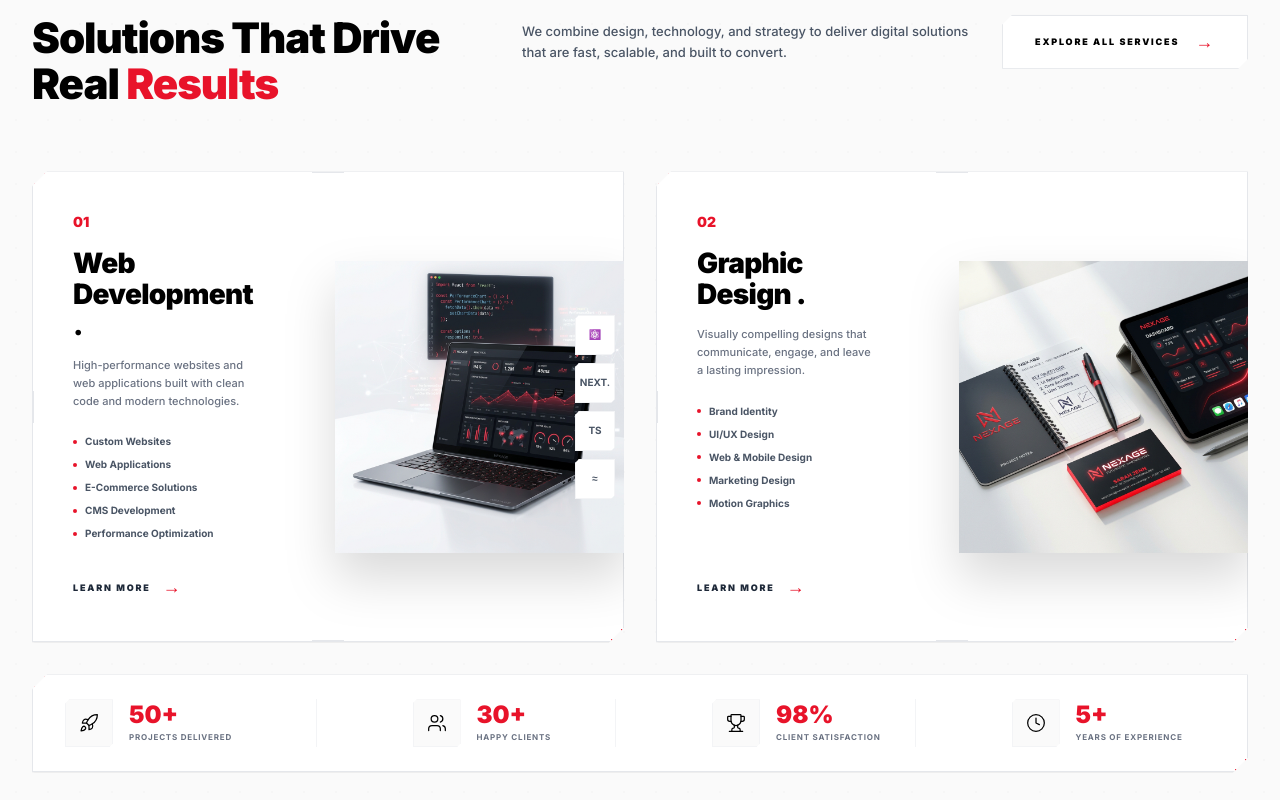
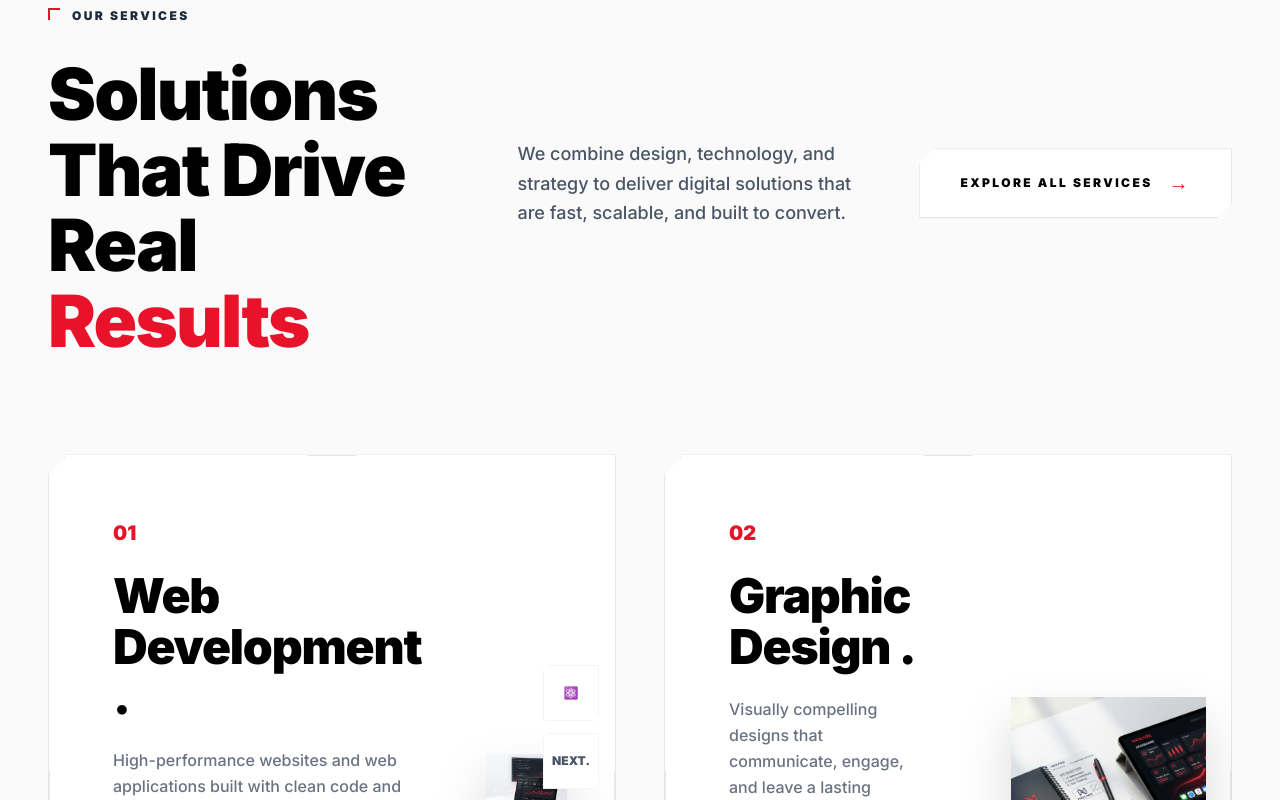
Before and after one commit to ayoub21dev/Nexage, a Next.js app: page / in a window 1280 px wide. Shown: the part 920-1720 px from the top of the page. Built offline with nearby package versions, Linux system fonts and the light colour scheme.

Commit message:
style: refine typography, spacing, and layout responsiveness of the Services section

```diff
--- a/components/Services.tsx
+++ b/components/Services.tsx
@@ -24,29 +24,29 @@ export default function Services() {
   ];
 
   return (
-    <section id="services" className="py-24 bg-[#FAFAFA] relative overflow-hidden">
+    <section id="services" className="py-24 md:py-32 bg-[#FAFAFA] relative overflow-hidden">
       {/* Background accents */}
       <div className="absolute inset-0 z-0 pointer-events-none dot-pattern opacity-30"></div>
 
-      <div className="container mx-auto px-8 relative z-10 w-full max-w-7xl">
+      <div className="container mx-auto px-6 md:px-12 relative z-10 w-full max-w-[1400px]">
 
         {/* Header Section */}
-        <div className="flex flex-col lg:flex-row justify-between items-start lg:items-center mb-16 gap-8">
-          <div className="flex-1">
-            <div className="flex items-center relative mb-6">
-              <div className="absolute top-0 left-0 w-2 h-2 border-t-[1.5px] border-l-[1.5px] border-nexage-red"></div>
-              <span className="text-[9px] sm:text-[10px] uppercase tracking-[0.2em] text-gray-800 font-bold ml-4">
+        <div className="flex flex-col lg:flex-row justify-between items-start lg:items-center mb-16 lg:mb-24 gap-8 lg:gap-16">
+          <div className="flex-[1.2]">
+            <div className="flex items-center relative mb-6 lg:mb-8">
+              <div className="absolute top-0 left-0 w-3 h-3 border-t-[2px] border-l-[2px] border-nexage-red"></div>
+              <span className="text-[10px] sm:text-xs uppercase tracking-[0.2em] text-gray-800 font-black ml-6">
                 OUR SERVICES
               </span>
             </div>
-            <h2 className="text-[32px] md:text-4xl lg:text-[42px] font-black leading-[1.1] tracking-tight text-black">
+            <h2 className="text-4xl md:text-5xl lg:text-6xl xl:text-7xl font-black leading-[1.05] tracking-tight text-black">
               Solutions That Drive <br />
               Real <span className="text-nexage-red">Results</span>
             </h2>
           </div>
 
-          <div className="flex-1 lg:max-w-md pt-4 lg:pt-0">
-            <p className="text-gray-600 text-[13px] font-medium leading-relaxed">
+          <div className="flex-1 pt-4 lg:pt-0">
+            <p className="text-gray-600 text-sm md:text-base lg:text-lg font-medium leading-relaxed max-w-xl">
               We combine design, technology, and strategy to deliver digital solutions that are fast, scalable, and built to convert.
             </p>
           </div>
@@ -54,17 +54,17 @@ export default function Services() {
           <div className="flex-none pt-4 lg:pt-0">
             <Link
               href="#services"
-              className="inline-flex items-center space-x-4 text-[9px] font-black uppercase tracking-[0.2em] text-black border border-gray-200 bg-white px-8 py-3 transition-all hover:border-nexage-red shadow-sm hover:shadow-md"
-              style={{ clipPath: 'polygon(10px 0, 100% 0, 100% calc(100% - 10px), calc(100% - 10px) 100%, 0 100%, 0 10px)' }}
+              className="inline-flex items-center space-x-4 text-[10px] md:text-xs font-black uppercase tracking-[0.2em] text-black border border-gray-200 bg-white px-8 md:px-10 py-4 md:py-5 transition-all hover:border-nexage-red shadow-sm hover:shadow-lg"
+              style={{ clipPath: 'polygon(15px 0, 100% 0, 100% calc(100% - 15px), calc(100% - 15px) 100%, 0 100%, 0 15px)' }}
             >
               <span>Explore All Services</span>
-              <span className="text-nexage-red text-lg">→</span>
+              <span className="text-nexage-red text-xl">→</span>
             </Link>
           </div>
         </div>
 
         {/* Cards */}
-        <div className="grid grid-cols-1 lg:grid-cols-2 gap-8 mb-8">
+        <div className="grid grid-cols-1 xl:grid-cols-2 gap-8 lg:gap-12 mb-8">
           {services.map((service, idx) => (
             <motion.div
               key={service.id}
@@ -72,33 +72,33 @@ export default function Services() {
               whileInView={{ opacity: 1, y: 0 }}
               viewport={{ once: true }}
               transition={{ delay: idx * 0.1, duration: 0.8 }}
-              className="relative bg-white border border-gray-200 p-8 lg:p-10 shadow-sm hover:shadow-xl transition-all duration-500 group"
-              style={{ clipPath: 'polygon(15px 0, 100% 0, 100% calc(100% - 15px), calc(100% - 15px) 100%, 0 100%, 0 15px)' }}
+              className="relative bg-white border border-gray-200 p-8 md:p-12 lg:p-16 shadow-sm hover:shadow-xl transition-all duration-500 group"
+              style={{ clipPath: 'polygon(20px 0, 100% 0, 100% calc(100% - 20px), calc(100% - 20px) 100%, 0 100%, 0 20px)' }}
             >
               {/* Corner Red Accents */}
-              <div className="absolute top-0 left-0 w-3 h-3 border-t-[2px] border-l-[2px] border-nexage-red"></div>
-              <div className="absolute bottom-0 right-0 w-3 h-3 border-b-[2px] border-r-[2px] border-nexage-red"></div>
-              <div className="absolute top-1/2 left-0 w-[1px] h-8 bg-gray-200 -translate-y-1/2"></div>
-              <div className="absolute top-1/2 right-0 w-[1px] h-8 bg-gray-200 -translate-y-1/2"></div>
-              <div className="absolute top-0 left-1/2 w-8 h-[1px] bg-gray-200 -translate-x-1/2"></div>
-              <div className="absolute bottom-0 left-1/2 w-8 h-[1px] bg-gray-200 -translate-x-1/2"></div>
+              <div className="absolute top-0 left-0 w-4 h-4 border-t-[3px] border-l-[3px] border-nexage-red"></div>
+              <div className="absolute bottom-0 right-0 w-4 h-4 border-b-[3px] border-r-[3px] border-nexage-red"></div>
+              <div className="absolute top-1/2 left-0 w-[1px] h-12 bg-gray-200 -translate-y-1/2 hidden md:block"></div>
+              <div className="absolute top-1/2 right-0 w-[1px] h-12 bg-gray-200 -translate-y-1/2 hidden md:block"></div>
+              <div className="absolute top-0 left-1/2 w-12 h-[1px] bg-gray-200 -translate-x-1/2 hidden md:block"></div>
+              <div className="absolute bottom-0 left-1/2 w-12 h-[1px] bg-gray-200 -translate-x-1/2 hidden md:block"></div>
 
-              <div className="flex flex-col sm:flex-row gap-6 h-full">
+              <div className="flex flex-col md:flex-row gap-8 lg:gap-12 h-full">
                 {/* Left Side: Text */}
-                <div className="flex-[0.8] flex flex-col items-start z-10">
-                  <span className="text-nexage-red font-black text-sm mb-4 block">{service.id}</span>
-                  <h3 className="text-2xl lg:text-[28px] font-black mb-4 tracking-tight text-black whitespace-pre-line leading-[1.1]">
+                <div className="flex-[1] flex flex-col items-start z-10">
+                  <span className="text-nexage-red font-black text-lg lg:text-xl mb-4 lg:mb-6 block">{service.id}</span>
+                  <h3 className="text-3xl md:text-4xl lg:text-5xl font-black mb-4 lg:mb-6 tracking-tight text-black whitespace-pre-line leading-[1.05]">
                     {service.title}
                   </h3>
-                  <p className="text-[11px] text-gray-500 mb-6 font-medium leading-relaxed max-w-[90%]">
+                  <p className="text-sm lg:text-base text-gray-500 mb-8 font-medium leading-relaxed max-w-[95%]">
                     {service.description}
                   </p>
 
-                  <div className="flex flex-col space-y-2 mb-8">
+                  <div className="flex flex-col space-y-3 lg:space-y-4 mb-10">
                     {service.bullets.map((bullet) => (
-                      <div key={bullet} className="flex items-center space-x-2">
-                        <div className="w-1 h-1 bg-nexage-red rounded-full flex-shrink-0"></div>
-                        <span className="text-[10px] font-bold text-gray-600">
+                      <div key={bullet} className="flex items-center space-x-3">
+                        <div className="w-1.5 h-1.5 bg-nexage-red rounded-full flex-shrink-0"></div>
+                        <span className="text-[11px] lg:text-xs font-bold text-gray-700">
                           {bullet}
                         </span>
                       </div>
@@ -107,30 +107,30 @@ export default function Services() {
 
                   <Link
                     href="#"
-                    className="mt-auto text-[9px] font-black uppercase tracking-[0.2em] text-gray-800 hover:text-nexage-red transition-all inline-flex items-center group/link"
+                    className="mt-auto text-[10px] lg:text-xs font-black uppercase tracking-[0.2em] text-gray-800 hover:text-nexage-red transition-all inline-flex items-center group/link"
                   >
                     <span>Learn More</span>
-                    <span className="ml-3 text-nexage-red text-lg group-hover/link:translate-x-1 transition-transform">→</span>
+                    <span className="ml-3 text-nexage-red text-xl group-hover/link:translate-x-2 transition-transform">→</span>
                   </Link>
                 </div>
 
                 {/* Right Side: Image */}
-                <div className="flex-[1.2] relative flex justify-end items-center pointer-events-none mt-8 sm:mt-0">
-                  <div className="relative w-[130%] -right-[15%]">
+                <div className="flex-[1] relative flex justify-end items-center pointer-events-none mt-12 md:mt-0">
+                  <div className="relative w-full md:w-[140%] md:-right-[20%]">
                     <Image
                       src={service.image}
                       alt={service.title.replace('\n', ' ')}
-                      width={600}
-                      height={450}
-                      className="object-contain w-full h-auto drop-shadow-2xl group-hover:scale-105 transition-transform duration-700"
+                      width={800}
+                      height={600}
+                      className="object-contain w-full h-auto drop-shadow-2xl group-hover:scale-[1.03] transition-transform duration-700"
                     />
                   </div>
 
                   {/* Icons Stack for Web Dev */}
                   {service.id === "01" && (
-                    <div className="absolute right-0 top-1/2 -translate-y-1/2 flex flex-col space-y-2 translate-x-4 lg:translate-x-8">
+                    <div className="absolute right-0 top-1/2 -translate-y-1/2 flex flex-col space-y-3 translate-x-4 md:translate-x-8 lg:translate-x-12">
                       {['⚛️', 'NEXT.', 'TS', '≈'].map((icon, i) => (
-                        <div key={i} className="w-8 h-8 lg:w-10 lg:h-10 bg-white border border-gray-100 shadow-md flex items-center justify-center text-[8px] lg:text-[10px] font-bold text-gray-600" style={{ clipPath: 'polygon(4px 0, 100% 0, 100% calc(100% - 4px), calc(100% - 4px) 100%, 0 100%, 0 4px)' }}>
+                        <div key={i} className="w-10 h-10 lg:w-14 lg:h-14 bg-white border border-gray-100 shadow-md flex items-center justify-center text-[10px] lg:text-xs font-black text-gray-600" style={{ clipPath: 'polygon(6px 0, 100% 0, 100% calc(100% - 6px), calc(100% - 6px) 100%, 0 100%, 0 6px)' }}>
                           {icon}
                         </div>
                       ))}
@@ -142,63 +142,7 @@ export default function Services() {
           ))}
         </div>
 
-        {/* Stats Section */}
-        <motion.div
-          initial={{ opacity: 0, y: 20 }}
-          whileInView={{ opacity: 1, y: 0 }}
-          viewport={{ once: true }}
-          transition={{ duration: 0.8 }}
-          className="relative bg-white border border-gray-200 py-6 px-4 sm:px-8 shadow-sm"
-          style={{ clipPath: 'polygon(15px 0, 100% 0, 100% calc(100% - 15px), calc(100% - 15px) 100%, 0 100%, 0 15px)' }}
-        >
-           {/* Corner Red Accents */}
-           <div className="absolute top-0 left-0 w-3 h-3 border-t-[2px] border-l-[2px] border-nexage-red"></div>
-           <div className="absolute bottom-0 right-0 w-3 h-3 border-b-[2px] border-r-[2px] border-nexage-red"></div>
 
-          <div className="grid grid-cols-2 md:grid-cols-4 gap-6 lg:gap-12 divide-x divide-gray-100">
-
-            <div className="flex items-center space-x-3 lg:space-x-4 pl-0">
-              <div className="w-10 h-10 lg:w-12 lg:h-12 bg-[#FAFAFA] flex items-center justify-center border border-gray-100 text-black flex-shrink-0" style={{ clipPath: 'polygon(4px 0, 100% 0, 100% calc(100% - 4px), calc(100% - 4px) 100%, 0 100%, 0 4px)' }}>
-                <Rocket className="w-4 h-4 lg:w-5 lg:h-5" strokeWidth={1.5} />
-              </div>
-              <div className="flex flex-col">
-                <div className="text-xl lg:text-2xl font-black text-nexage-red leading-none mb-1">50+</div>
-                <div className="text-[7px] lg:text-[8px] uppercase tracking-widest text-gray-500 font-bold">Projects Delivered</div>
-              </div>
-            </div>
-
-            <div className="flex items-center space-x-3 lg:space-x-4 pl-6 lg:pl-12">
-              <div className="w-10 h-10 lg:w-12 lg:h-12 bg-[#FAFAFA] flex items-center justify-center border border-gray-100 text-black flex-shrink-0" style={{ clipPath: 'polygon(4px 0, 100% 0, 100% calc(100% - 4px), calc(100% - 4px) 100%, 0 100%, 0 4px)' }}>
-                <Users className="w-4 h-4 lg:w-5 lg:h-5" strokeWidth={1.5} />
-              </div>
-              <div className="flex flex-col">
-                <div className="text-xl lg:text-2xl font-black text-nexage-red leading-none mb-1">30+</div>
-                <div className="text-[7px] lg:text-[8px] uppercase tracking-widest text-gray-500 font-bold">Happy Clients</div>
-              </div>
-            </div>
-
-            <div className="flex items-center space-x-3 lg:space-x-4 pl-6 lg:pl-12">
-              <div className="w-10 h-10 lg:w-12 lg:h-12 bg-[#FAFAFA] flex items-center justify-center border border-gray-100 text-black flex-shrink-0" style={{ clipPath: 'polygon(4px 0, 100% 0, 100% calc(100% - 4px), calc(100% - 4px) 100%, 0 100%, 0 4px)' }}>
-                <Trophy className="w-4 h-4 lg:w-5 lg:h-5" strokeWidth={1.5} />
-              </div>
-              <div className="flex flex-col">
-                <div className="text-xl lg:text-2xl font-black text-nexage-red leading-none mb-1">98%</div>
-                <div className="text-[7px] lg:text-[8px] uppercase tracking-widest text-gray-500 font-bold">Client Satisfaction</div>
-              </div>
-            </div>
-
-            <div className="flex items-center space-x-3 lg:space-x-4 pl-6 lg:pl-12">
-              <div className="w-10 h-10 lg:w-12 lg:h-12 bg-[#FAFAFA] flex items-center justify-center border border-gray-100 text-black flex-shrink-0" style={{ clipPath: 'polygon(4px 0, 100% 0, 100% calc(100% - 4px), calc(100% - 4px) 100%, 0 100%, 0 4px)' }}>
-                <Clock className="w-4 h-4 lg:w-5 lg:h-5" strokeWidth={1.5} />
-              </div>
-              <div className="flex flex-col">
-                <div className="text-xl lg:text-2xl font-black text-nexage-red leading-none mb-1">5+</div>
-                <div className="text-[7px] lg:text-[8px] uppercase tracking-widest text-gray-500 font-bold">Years of Experience</div>
-              </div>
-            </div>
-
-          </div>
-        </motion.div>
 
       </div>
     </section>
```
